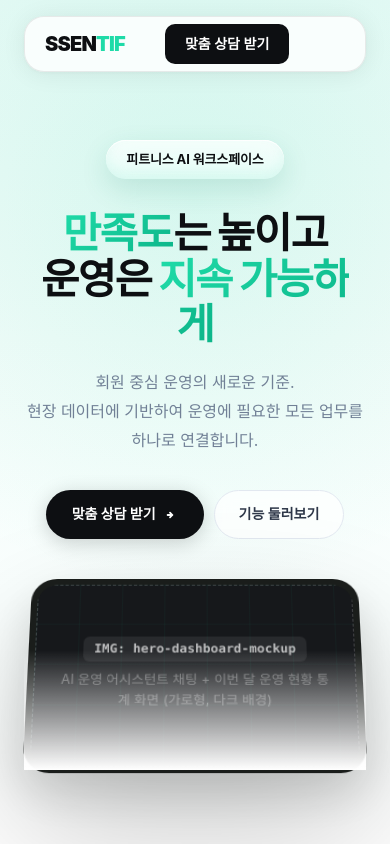
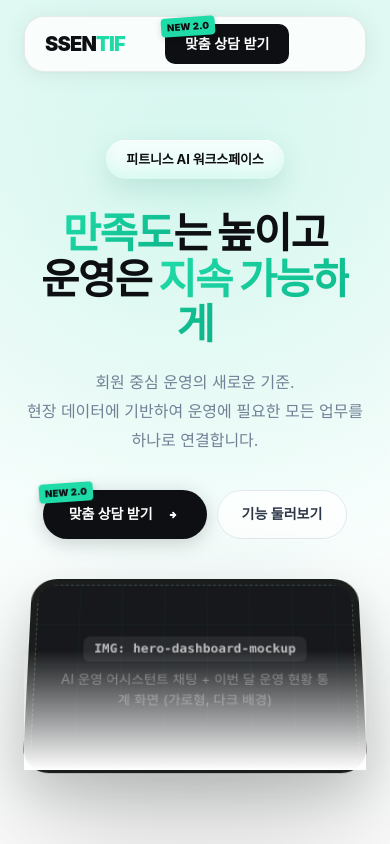
Before and after one commit to nononong247/ssentif-redesign, a plain HTML site: page index.html in a window 390 px wide. Shown: the top 844 px of the page. Drawn offline with Linux system fonts and the light colour scheme.

Commit message:
Add NEW 2.0 sticker badge to CTA buttons, update footer info
- Add tilted "NEW 2.0" tag badge overlapping the "맞춤" corner of every
  "맞춤 상담 받기" button (nav, mobile menu, hero, page CTAs) across all
  pages. Iterated through several style directions before settling on
  a flat mint tag with gentle rotation and squared corners.
- Update footer: copyright year to 2026, business registration number
  849-97-03418 across all pages (previously placeholder/missing)

Co-Authored-By: Claude Sonnet 4.6 <noreply@anthropic.com>

```diff
--- a/index.html
+++ b/index.html
@@ -737,7 +737,7 @@
     </div>
     <div class="nav-actions">
       <a href="https://ssentif-fitness.imweb.me/" target="_blank" rel="noopener" class="nav-ghost">이전 홈페이지</a>
-      <a href="consulting.html" class="nav-cta-btn">맞춤 상담 받기</a>
+      <a href="consulting.html" class="nav-cta-btn">맞춤 상담 받기<span class="cta-new-badge">NEW 2.0</span></a>
     </div>
     <button class="nav-hamburger" id="navHamburger" aria-label="메뉴 열기">
       <span></span><span></span><span></span>
@@ -751,7 +751,7 @@
   <a href="consulting.html">맞춤 도입</a>
   <a href="lab.html">운영지원실</a>
   <div class="nav-mobile-divider"></div>
-  <a href="consulting.html" class="nav-mobile-cta">맞춤 상담 받기</a>
+  <a href="consulting.html" class="nav-mobile-cta">맞춤 상담 받기<span class="cta-new-badge">NEW 2.0</span></a>
 </div>
 
 
@@ -987,7 +987,7 @@
         <p class="lead">회원 중심 운영의 새로운 기준.<br>현장 데이터에 기반하여 운영에 필요한 모든 업무를 하나로 연결합니다.</p>
         <div class="hero-btns">
           <a href="consulting.html" class="btn-cta">
-            맞춤 상담 받기
+            맞춤 상담 받기<span class="cta-new-badge">NEW 2.0</span>
             <svg width="16" height="16" viewBox="0 0 20 20" fill="none"><path d="M7 10H13M13 10L10 7M13 10L10 13" stroke="currentColor" stroke-width="2.2" stroke-linecap="round" stroke-linejoin="round"/></svg>
           </a>
           <a href="product.html" class="btn-outline-ghost">기능 둘러보기</a>
@@ -2819,7 +2819,7 @@
     <h2>우리 센터, 얼마나 바뀔 수 있는지<br>확인해보세요</h2>
     <p>카드 등록 없이 14일, 무료로 직접 경험하세요.</p>
     <div style="display:flex;gap:12px;justify-content:center;flex-wrap:wrap;margin-top:8px">
-      <a href="consulting.html" class="btn btn-primary btn-lg">맞춤 상담 받기</a>
+      <a href="consulting.html" class="btn btn-primary btn-lg">맞춤 상담 받기<span class="cta-new-badge">NEW 2.0</span></a>
     </div>
   </div>
 </section>
@@ -2859,8 +2859,8 @@
     </div>
   </div>
   <div class="footer-bottom">
-    <p>© 2025 SSENTIF. All rights reserved.</p>
-    <p>사업자등록번호: 000-00-00000 · 개인정보처리방침 · 이용약관</p>
+    <p>© 2026 SSENTIF. All rights reserved.</p>
+    <p>사업자등록번호: 849-97-03418 · 개인정보처리방침 · 이용약관</p>
   </div>
 </footer>
 
--- a/style.css
+++ b/style.css
@@ -56,6 +56,23 @@ h4 { font-size: 1.1rem; font-weight: 700; }
 p  { color: var(--gray-600); line-height: 1.75; }
 
 .hl  { color: var(--accent); }
+.nav-cta-btn, .nav-mobile-cta, .hero-btns .btn-cta, .btn.btn-primary { position: relative; overflow: visible; }
+.cta-new-badge {
+  position: absolute;
+  top: -7px; left: -4px;
+  background: var(--accent);
+  color: var(--black);
+  font-size: 9.5px;
+  font-weight: 900;
+  letter-spacing: 0.01em;
+  padding: 2px 6px;
+  border-radius: 4px;
+  transform: rotate(-4deg);
+  white-space: nowrap;
+  box-shadow: 0 2px 6px rgba(0,0,0,0.15);
+  pointer-events: none;
+  z-index: 2;
+}
 .lead { font-size: 1.1rem; color: var(--gray-600); line-height: 1.8; }
 
 
```
Also changed, not shown: cases.html (+4 -4 lines), consulting.html (+3 -3 lines), lab.html (+3 -3 lines), pricing.html (+4 -4 lines), product.html (+5 -5 lines).
